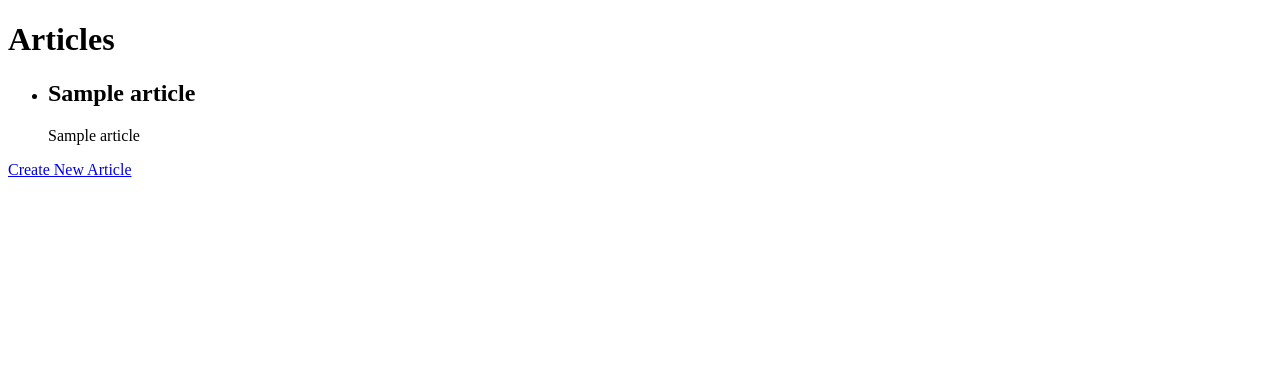
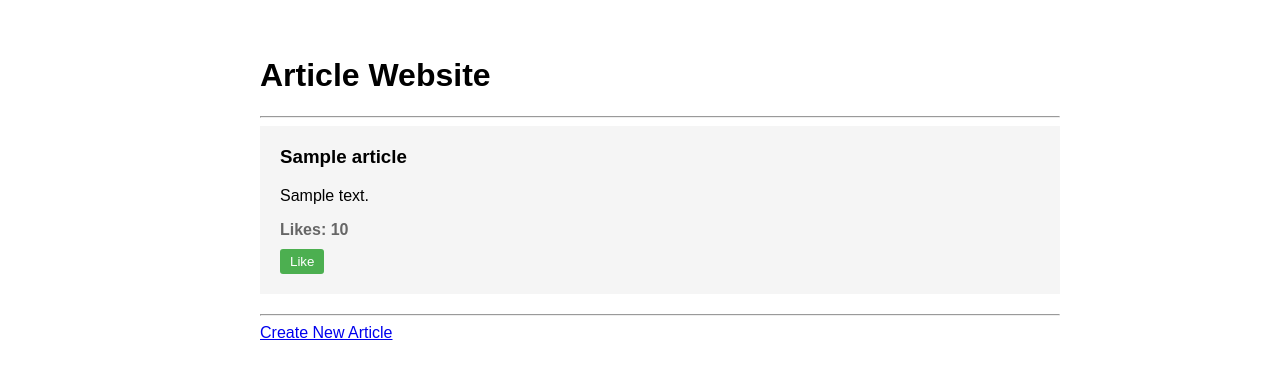
Before and after one commit to WeilinTseng/Knowledge-Website, a Flask app: template templates/index.html in a window 1280 px wide. Shown: the top 379 px of the page. Run offline with Flask 2, Linux system fonts and the light colour scheme; the template is opened without the code that fills it: most values are stand-ins (such as "Sample title", 1, 10 or a date in 2020).

Commit message:
Redesign

```diff
--- a/app.py
+++ b/app.py
@@ -22,12 +22,15 @@ def get_cursor():
     return get_db().cursor()
 
 
-@app.teardown_appcontext
-def close_connection(exception):
-    # Close the database connection when the app context is torn down
-    connection = getattr(db_local, 'cogit nnection', None)
-    if connection is not None:
-        connection.close()
+def create_articles_table():
+    cursor = get_cursor()
+    cursor.execute('DROP TABLE IF EXISTS articles')
+    cursor.execute('''CREATE TABLE articles
+                      (id INTEGER PRIMARY KEY AUTOINCREMENT,
+                       title TEXT NOT NULL,
+                       content TEXT NOT NULL,
+                       likes INTEGER DEFAULT 0)''')
+    get_db().commit()
 
 
 @app.route('/')
@@ -49,5 +52,23 @@ def create():
         return redirect('/')
     return render_template('create.html')
 
+
+@app.route('/like/<int:article_id>', methods=['POST'])
+def like(article_id):
+    cursor = get_cursor()
+    cursor.execute('UPDATE articles SET likes = likes + 1 WHERE id = ?', (article_id,))
+    get_db().commit()
+    return redirect('/')
+
+
+@app.teardown_appcontext
+def close_connection(exception):
+    # Close the database connection when the app context is torn down
+    connection = getattr(db_local, 'connection', None)
+    if connection is not None:
+        connection.close()
+
+
 if __name__ == '__main__':
+    create_articles_table()
     app.run()
--- a/templates/index.html
+++ b/templates/index.html
@@ -3,17 +3,71 @@
 <head>
     <meta charset="UTF-8">
     <title>Title</title>
+<ul>
+    <!-- index.html -->
+<!DOCTYPE html>
+<html>
+<head>
+  <title>Article Website</title>
+  <style>
+    body {
+      font-family: Arial, sans-serif;
+    }
+
+    .container {
+      max-width: 800px;
+      margin: 0 auto;
+      padding: 20px;
+    }
+
+    .article {
+      background-color: #f5f5f5;
+      padding: 20px;
+      margin-bottom: 20px;
+    }
+
+    .article h3 {
+      margin-top: 0;
+    }
+
+    .article p {
+      margin-bottom: 10px;
+    }
+
+    .article .likes {
+      font-weight: bold;
+      color: #666;
+    }
+
+    .like-btn {
+      background-color: #4caf50;
+      color: white;
+      border: none;
+      padding: 5px 10px;
+      border-radius: 3px;
+      cursor: pointer;
+    }
+  </style>
 </head>
 <body>
-<h1>Articles</h1>
-<ul>
+  <div class="container">
+    <h1>Article Website</h1>
+    <hr>
     {% for article in articles %}
-    <li>
-        <h2>{{ article[1] }}</h2>
-        <p>{{ article[2] }}</p>
-    </li>
+      <div class="article">
+        <h3>{{ article.title }}</h3>
+        <p>{{ article.content }}</p>
+        <p class="likes">Likes: {{ article.likes }}</p>
+        <form action="/like/{{ article.id }}" method="post">
+          <button class="like-btn" type="submit">Like</button>
+        </form>
+      </div>
     {% endfor %}
-</ul>
-<a href="/create">Create New Article</a>
+    <hr>
+    <a href="/create">Create New Article</a>
+  </div>
 </body>
 </html>
+
+</ul>
+</html>
```
Also changed, not shown: articles.db.
